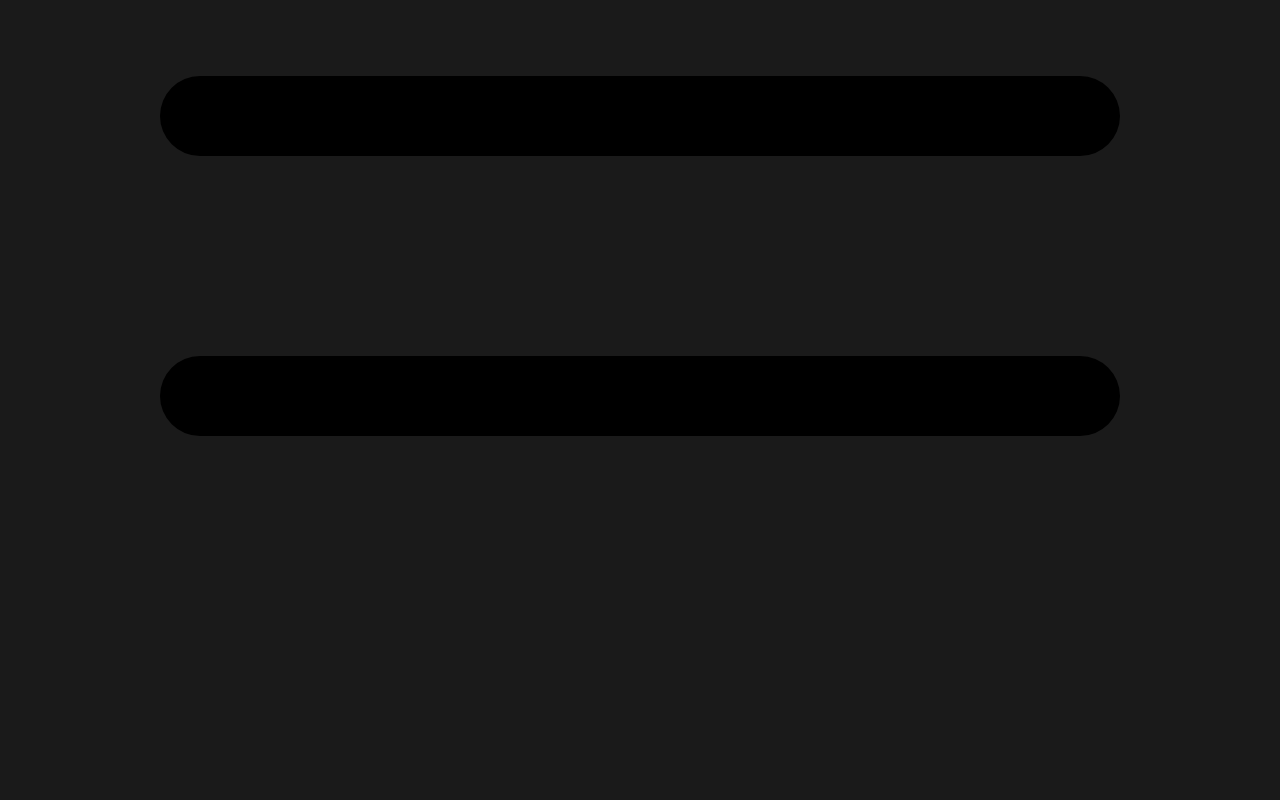
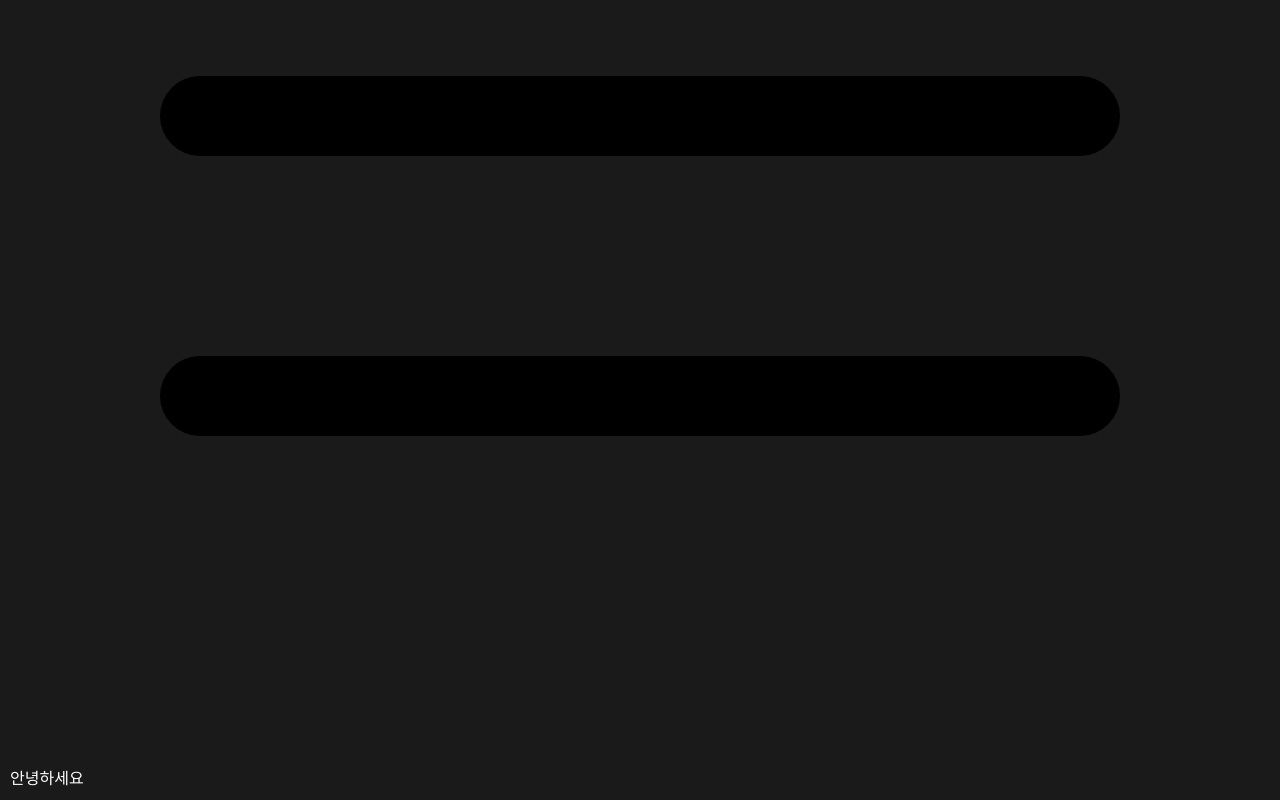
Before and after one commit to hanHappy/chats, a Vue app in the folder chats-vue/: page /chats in a window 1280 px wide. Shown: the part 1828-2628 px from the top of the page. Before the commit the page ends 2584 px from the top, so only its background shows below. Built offline with nearby package versions, Linux system fonts and the light colour scheme.

Commit message:
채팅방 페이지 작성 중

```diff
--- a/chats-vue/src/views/Chat.vue
+++ b/chats-vue/src/views/Chat.vue
@@ -1,7 +1,17 @@
-<script setup></script>
+<script setup>
+import {useRouter} from "vue-router";
+
+const router = useRouter();
+
+const goBack = () => {
+  router.go(-1);
+}
+
+</script>
 <template>
-  <div class="container h-screen mx-auto w-1/3">
-    <header class="h-16 sticky top-0 flex items-center justify-between">
+  <div class="container h-full mx-auto w-1/3 min-h-screen">
+    <div class="chat-room-bg mx-auto bg-gray-400 h-full min-h-screen">
+      <header class="h-16 sticky top-0 flex items-center justify-between bg-[#1a1a1a]">
         <div class="text-white">
           <svg
               xmlns="http://www.w3.org/2000/svg"
@@ -9,7 +19,8 @@
               viewBox="0 0 24 24"
               stroke-width="1.5"
               stroke="currentColor"
-          class="size-6"
+              class="size-6 cursor-pointer"
+              @click="goBack()"
           >
             <path
                 stroke-linecap="round"
@@ -18,7 +29,7 @@
             />
           </svg>
         </div>
-      <h1 class="text-white text-lg">유진하</h1>
+        <h1 class="text-white text-lg">한상민</h1>
         <div class="text-white">
           <svg
               xmlns="http://www.w3.org/2000/svg"
@@ -36,8 +47,19 @@
           </svg>
         </div>
       </header>
-    <div class="chat-room-bg mx-auto"></div>
+      <main class="h-full p-5">
+        <div class="message">안녕하세요</div>
+      </main>
+    </div>
   </div>
 </template>
 <style scoped>
+.message {
+  color: white;
+  background-color: #1a1a1a;
+  border-radius: 8px;
+  width: fit-content;
+  padding: 10px;
+
+}
 </style>
```
Lines whose indentation alone changed are shown as unchanged.
